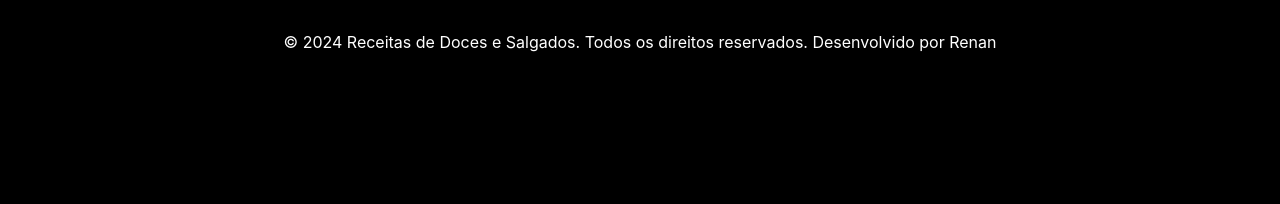
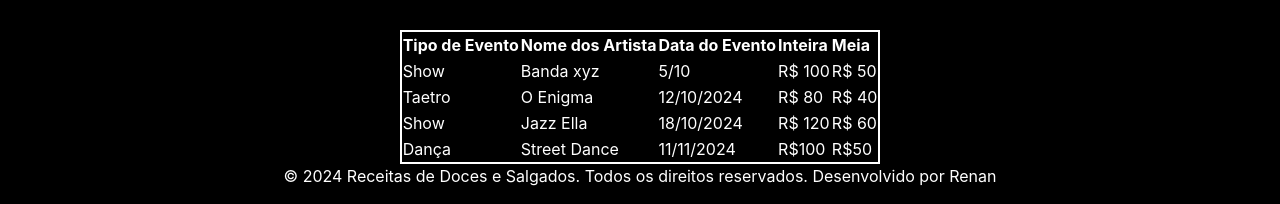
Before and after one commit to renanaugusto0/receitas, a plain HTML site: page salgado.html in a window 1280 px wide. Shown: the part 2332-2536 px from the top of the page. Before the commit the page ends 2402 px from the top, so only its background shows below. Drawn offline with nearby package versions, Linux system fonts and the light colour scheme.

Commit message:
alterações

```diff
--- a/estilo.css
+++ b/estilo.css
@@ -55,3 +55,35 @@ main {
     padding: 10px 0 10px 0;
     border-radius: 5%;
 }
+#branco{
+    background-color: white;
+    color: black;
+}
+table {
+    border: white 2px solid;
+}
+
+/* Adiconar uma tabela e estilzar com o seguinte style: th{
+    padding-right: 10px;
+}
+table{
+    border: black 3px solid;
+    border-color: #260D61;
+}
+thead {
+    background-color: #260D61;
+    color: #d0dbf8;
+    height: 15px;
+}
+th{
+    width: 80px;
+    justify-content: center;
+    align-items: center;
+    text-align: center;
+}
+tbody{
+    background-color: #b399f0;
+}
+td{
+    text-align: center;
+} */
--- a/salgado.html
+++ b/salgado.html
@@ -110,7 +110,55 @@
             <div class="imagem">
                 <iframe width="560" height="315" src="https://www.youtube.com/embed/UO-hMUNciWo?si=4NmsxpdKpSFMNIqO" title="YouTube video player" frameborder="0" allow="accelerometer; autoplay; clipboard-write; encrypted-media; gyroscope; picture-in-picture; web-share" referrerpolicy="strict-origin-when-cross-origin" allowfullscreen></iframe>
             </div>
+
         </div>
+        <center>
+        <table>
+            <!--Criando uma tabela-->
+            <thead> <!--Cabeçalho-->
+                <tr> <!--1 linha -->
+                    <th>Tipo de Evento</th> <!-- 1  coluna -->
+                    <th>Nome dos Artista</th>
+                    <th>Data do Evento</th>
+                    <th>Inteira</th>
+                    <th>Meia</th>
+                </tr>
+            </thead>
+            <tbody> <!--Corpo da Tabela-->
+                <tr>
+                    <td>Show</td>
+                    <td>Banda xyz</td>
+                    <td>5/10</td>
+                    <td>R$ 100</td>
+                    <td>R$ 50</td>
+                </tr>
+
+                <tr>
+                    <td>Taetro</td>
+                    <td>O Enigma</td>
+                    <td>12/10/2024</td>
+                    <td>R$ 80</td>
+                    <td>R$ 40</td>
+                </tr>
+
+                <tr>
+                    <td>Show</td>
+                    <td>Jazz Ella</td>
+                    <td>18/10/2024</td>
+                    <td>R$ 120</td>
+                    <td>R$ 60</td>
+                </tr>
+                <tr>
+                    <td>Dança</td>
+                    <td>Street Dance</td>
+                    <td>11/11/2024</td>
+                    <td>R$100</td>
+                    <td>R$50</td>
+                </tr>
+
+            </tbody>
+        </table>
+    </center>
     </main>
     <footer>
         <p>© 2024 Receitas de Doces e Salgados. Todos os direitos reservados. Desenvolvido por Renan</p>
```
Also changed, not shown: index.html (+10 -0 lines).
